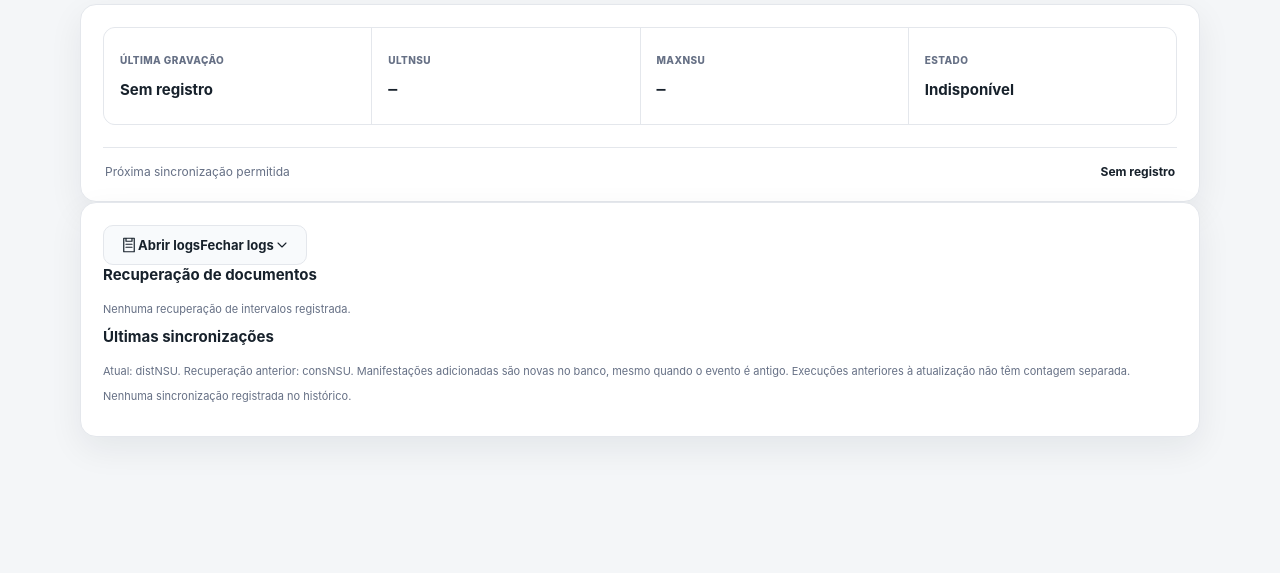
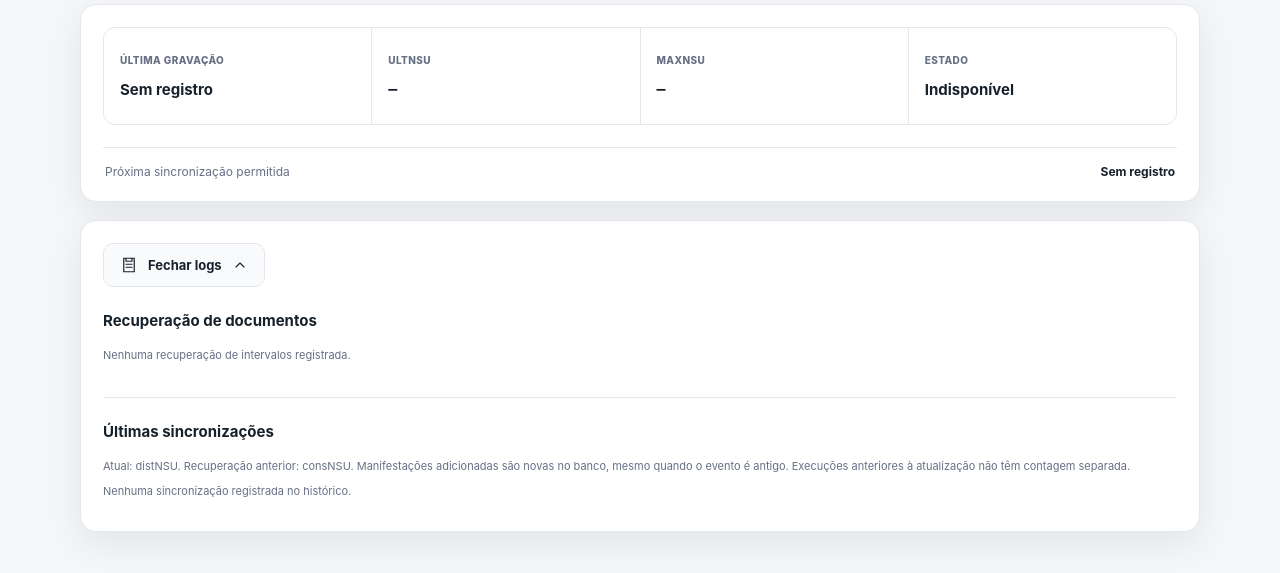
Before and after one commit to MagroNego/ConsultaManifestacao_DFE, a FastAPI app: page /status in a window 1280 px wide, after a click on "Abrir logs". Shown: the part 171-744 px from the top of the page. Run offline with FastAPI, Linux system fonts and the light colour scheme.

Commit message:
Recolher logs de sincronização e recuperação

```diff
--- a/nfe_consulta/web/static/app.css
+++ b/nfe_consulta/web/static/app.css
@@ -1403,3 +1403,21 @@ html[data-theme="dark"] .brand-logo-dark {
   flex: 0 0 1px;
   background: var(--border);
 }
+
+/* Logs recolhidos por padrão na página de status. */
+.sync-logs { margin-top: 18px; }
+.sync-logs-toggle { width: fit-content; min-height: 44px; gap: 10px; list-style: none; }
+.sync-logs-toggle::-webkit-details-marker { display: none; }
+.sync-logs-toggle:focus-visible { outline: 2px solid var(--primary); outline-offset: 4px; }
+.sync-logs-toggle svg { flex-shrink: 0; }
+.sync-logs-close-label, .sync-logs[open] .sync-logs-open-label { display: none; }
+.sync-logs[open] .sync-logs-close-label { display: inline; }
+.sync-logs[open] .sync-logs-chevron { transform: rotate(180deg); }
+.sync-logs-content { margin-top: 24px; min-width: 0; }
+.sync-logs-recovery { padding-bottom: 24px; margin-bottom: 24px; border-bottom: 1px solid var(--border); }
+.sync-logs-recovery .alert { overflow-wrap: anywhere; }
+.sync-logs-recovery progress { accent-color: var(--success); }
+@media (max-width: 620px) {
+  .sync-logs { padding: 16px; }
+  .sync-logs-toggle { width: 100%; }
+}
```
